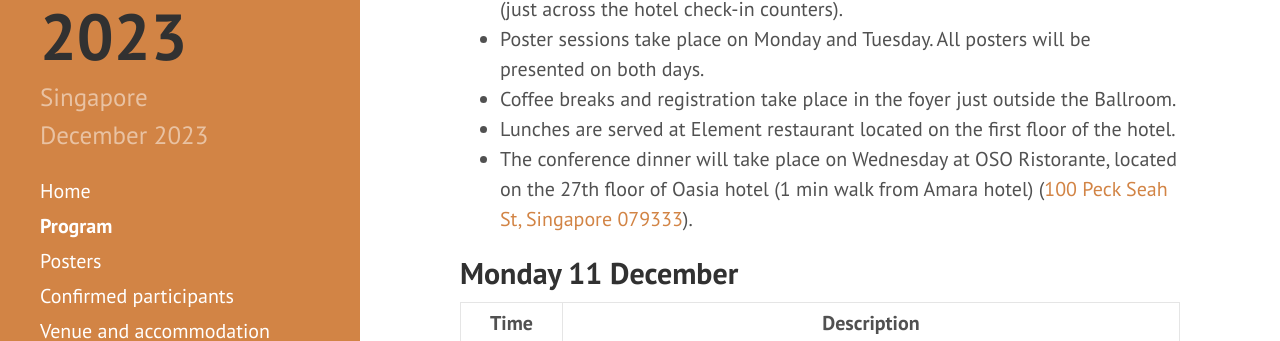
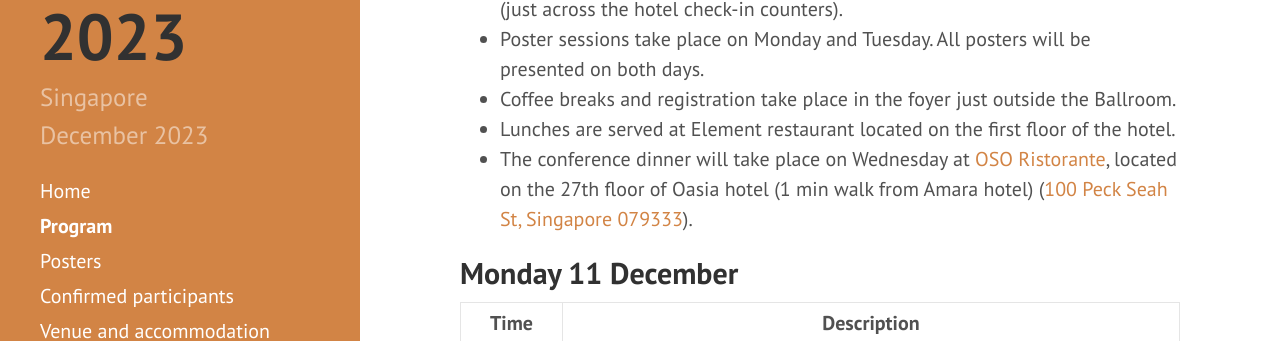
Before and after one commit to RyujiPat2/RyujiPat2.github.io, a Jekyll site: the page built from program.md, in a window 1280 px wide and 900 px high. Shown: the part 206-547 px from the top of the window. Built offline with Jekyll 4.4.1, drawn with Linux system fonts in a browser that asks for light colours; nearby versions of some CDN libraries; part of the change alters nothing that is shown.

```diff
--- a/program.md
+++ b/program.md
@@ -9,7 +9,7 @@ order: 2
 - Poster sessions take place on Monday and Tuesday. All posters will be presented on both days.
 - Coffee breaks and registration take place in the foyer just outside the Ballroom.
 - Lunches are served at Element restaurant located on the first floor of the hotel.
-- The conference dinner will take place on Wednesday at OSO Ristorante, located on the 27th floor of Oasia hotel (1 min walk from Amara hotel) (<a href="https://maps.app.goo.gl/8JU3ZgCXGpXNZCPF9">100 Peck Seah St, Singapore 079333</a>).
+- The conference dinner will take place on Wednesday at <a href="https://singapore.oso.sg/">OSO Ristorante</a>, located on the 27th floor of Oasia hotel (1 min walk from Amara hotel) (<a href="https://maps.app.goo.gl/8JU3ZgCXGpXNZCPF9">100 Peck Seah St, Singapore 079333</a>).
 
 
 ## Monday 11 December
```
